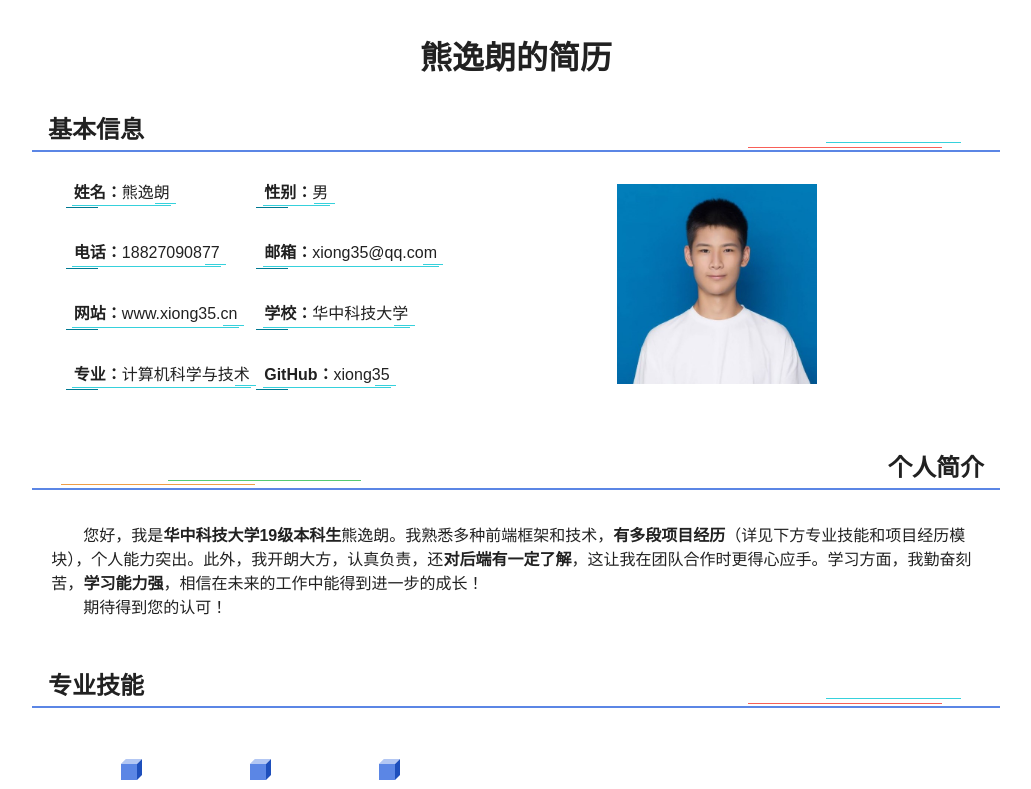
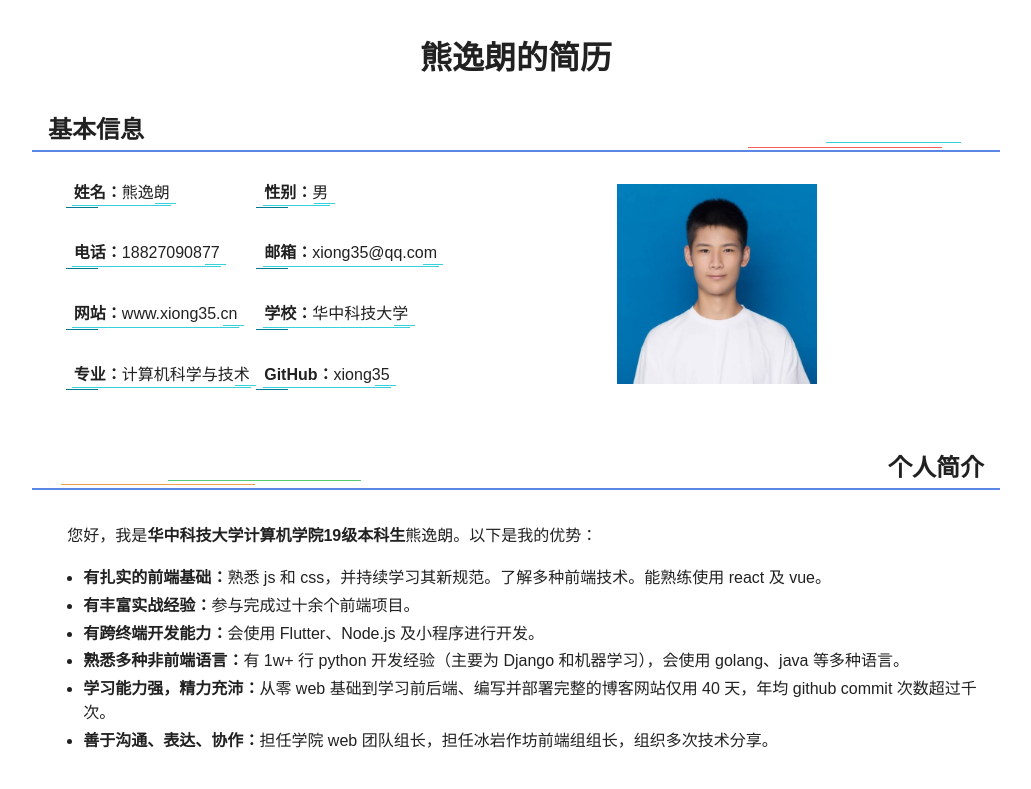
Before and after one commit to xiong35/resume, a React (Create React App) app: page / in a window 1280 px wide. Shown: the top 789 px of the page, without its empty margins (124-1155 px from the left). Built offline with nearby package versions, Linux system fonts and the light colour scheme.

Commit message:
add introductions

```diff
--- a/src/parts/Experience/index.jsx
+++ b/src/parts/Experience/index.jsx
@@ -11,7 +11,7 @@ export default class Experience extends Component {
   render() {
     return (
       <section className="section experience">
-        <Title text="项目经历" />
+        <Title text="代表性项目经历" />
         <div className="experience-items">
           {experiences.map((e) => (
             <ExpItem key={e.name} {...e} />
--- a/src/parts/Summary/index.jsx
+++ b/src/parts/Summary/index.jsx
@@ -1,5 +1,7 @@
-import React, { Component } from "react";
+import React, { Component, Fragment } from "react";
 import Title from "../../components/CTitle";
+
+import introductions from "../../static/introductions";
 
 import "./index.scss";
 
@@ -10,16 +12,17 @@ export default class Summary extends Component {
         <Title text="个人简介" />
         <div className="summary-main">
           <p>
-            您好，我是<b>华中科技大学19级本科生</b>
-            熊逸朗。我熟悉多种前端框架和技术，
-            <b>有多段项目经历</b>
-            （详见下方专业技能和项目经历模块），个人能力突出。此外，我开朗大方，认真负责，还
-            <b>对后端有一定了解</b>
-            ，这让我在团队合作时更得心应手。学习方面，我勤奋刻苦，
-            <b>学习能力强</b>
-            ，相信在未来的工作中能得到进一步的成长！
+            您好，我是<b>华中科技大学计算机学院19级本科生</b>
+            熊逸朗。以下是我的优势：
           </p>
-          <p>期待得到您的认可！</p>
+          <ul className="introductions">
+            {introductions.map((intro) => (
+              <li key={intro.name}>
+                <strong>{intro.name}：</strong>
+                {intro.value}
+              </li>
+            ))}
+          </ul>
         </div>
       </section>
     );
--- a/src/parts/Summary/index.scss
+++ b/src/parts/Summary/index.scss
@@ -4,7 +4,13 @@
     p {
       word-wrap: break-word;
       word-break: break-all;
-      text-indent: 2rem;
+      text-indent: 1rem;
+    }
+    ul {
+      padding: 1rem 0 1rem 2rem;
+      li {
+        padding: 0.12rem 0;
+      }
     }
   }
 }
--- /dev/null
+++ b/src/static/introductions.js
@@ -0,0 +1,32 @@
+const introductions = [
+  {
+    name: "有扎实的前端基础",
+    value:
+      "熟悉 js 和 css，并持续学习其新规范。了解多种前端技术。能熟练使用 react 及 vue。",
+  },
+  {
+    name: "有丰富实战经验",
+    value: "参与完成过十余个前端项目。",
+  },
+  {
+    name: "有跨终端开发能力",
+    value: "会使用 Flutter、Node.js 及小程序进行开发。",
+  },
+  {
+    name: "熟悉多种非前端语言",
+    value:
+      "有 1w+ 行 python 开发经验（主要为 Django 和机器学习），会使用 golang、java 等多种语言。",
+  },
+  {
+    name: "学习能力强，精力充沛",
+    value:
+      "从零 web 基础到学习前后端、编写并部署完整的博客网站仅用 40 天，年均 github commit 次数超过千次。",
+  },
+  {
+    name: "善于沟通、表达、协作",
+    value:
+      "担任学院 web 团队组长，担任冰岩作坊前端组组长，组织多次技术分享。",
+  },
+];
+
+export default introductions;
```
